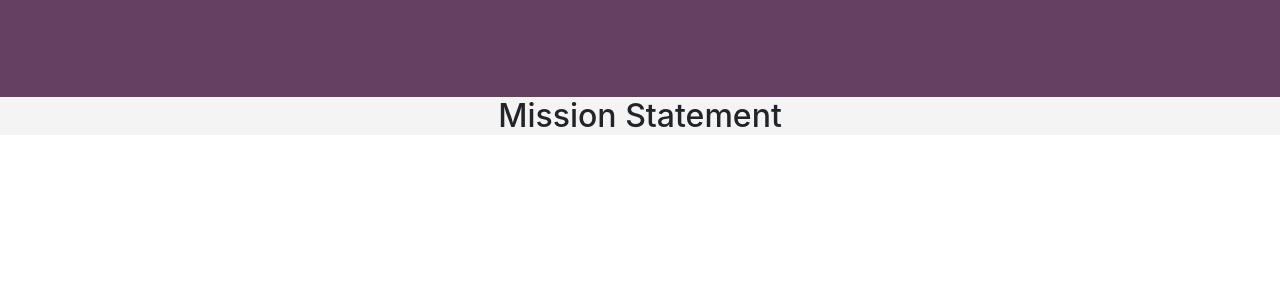
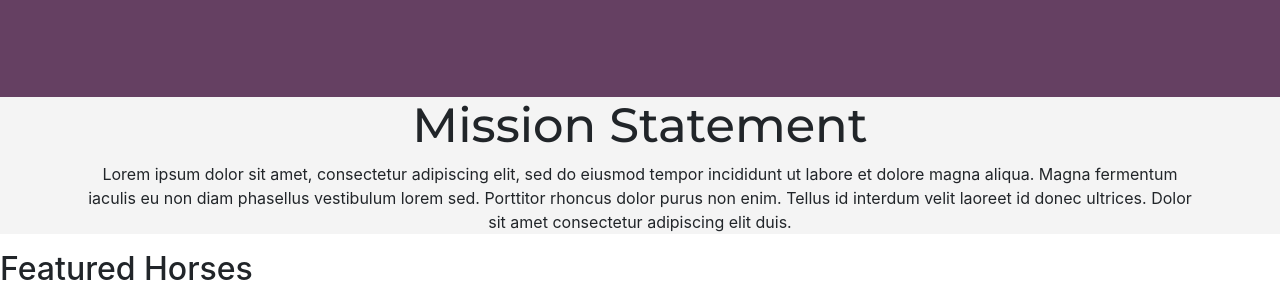
Before and after one commit to JustinSingleton303/wopeh, a plain HTML site: page index.html in a window 1280 px wide. Shown: the part 624-921 px from the top of the page. Before the commit the page ends 800 px from the top, so only its background shows below. Drawn offline with nearby package versions, Linux system fonts and the light colour scheme.

Commit message:
Add files via upload

```diff
--- a/css/styles.css
+++ b/css/styles.css
@@ -91,3 +91,12 @@
   background-color:#F4F4F4;
   text-align: center;
 }
+
+.mission-h2{
+  font-family: "Montserrat";
+  font-size: 3rem;
+}
+
+.mission-p{
+
+}
--- a/index.html
+++ b/index.html
@@ -81,8 +81,18 @@
   </section>
   <section id="mission">
     <div class="container">
-      <h2>Mission Statement</h2>
+      <h2 class="mission-h2">Mission Statement</h2>
+      <p>
+        Lorem ipsum dolor sit amet, consectetur adipiscing elit, sed do eiusmod
+        tempor incididunt ut labore et dolore magna aliqua. Magna fermentum
+        iaculis eu non diam phasellus vestibulum lorem sed. Porttitor rhoncus
+        dolor purus non enim. Tellus id interdum velit laoreet id donec ultrices.
+        Dolor sit amet consectetur adipiscing elit duis.
+      </p>
     </div>
+  </section>
+  <section>
+    <h2>Featured Horses</h2>
   </section>
 
   <script src="https://code.jquery.com/jquery-3.2.1.slim.min.js" integrity="sha384-KJ3o2DKtIkvYIK3UENzmM7KCkRr/rE9/Qpg6aAZGJwFDMVNA/GpGFF93hXpG5KkN" crossorigin="anonymous"></script>
```
